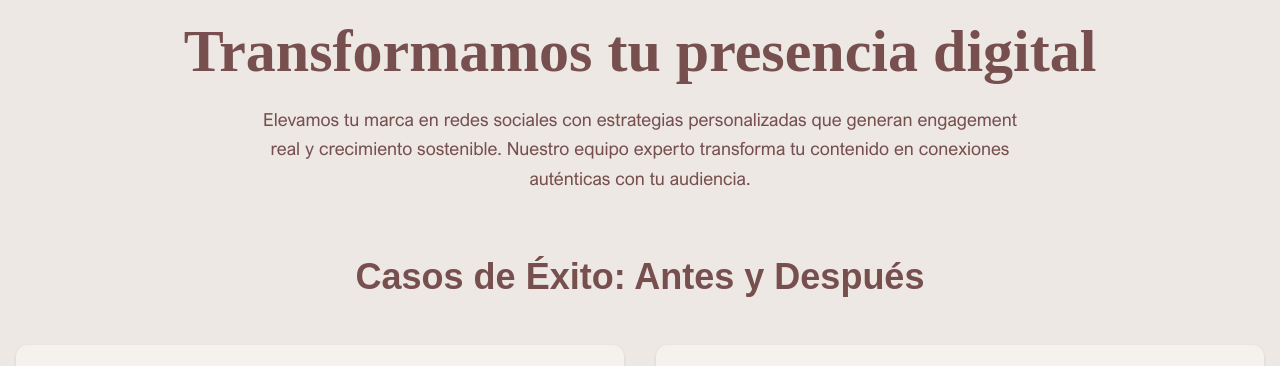
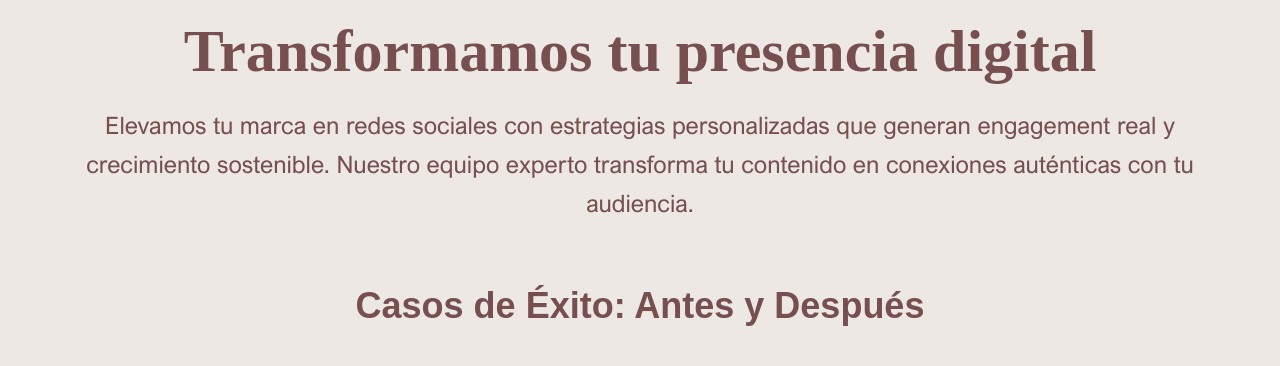
Before and after one commit to Jackitos/web-rumbo-comunicacion, an Astro site: page / in a window 1280 px wide. Shown: the part 4759-5125 px from the top of the page. Built offline with nearby package versions, Linux system fonts and the light colour scheme; Astro itself is replaced by a stand-in of ours; a web font is replaced by a local one.

Commit message:
feat: enhance CMSection text size description for improved readability and responsiveness

```diff
--- a/src/components/CMSection.astro
+++ b/src/components/CMSection.astro
@@ -18,7 +18,7 @@
 
 			<!-- Description -->
 			<p
-				class="text-lg text-[#774F4F] max-w-3xl mx-auto leading-relaxed font-arialnova"
+				class="text-lg sm:text-xl md:text-2xl text-[#774F4F] max-w-6xl mx-auto leading-relaxed font-arialnova"
 			>
 				Elevamos tu marca en redes sociales con estrategias personalizadas que
 				generan engagement real y crecimiento sostenible. Nuestro equipo experto
```
